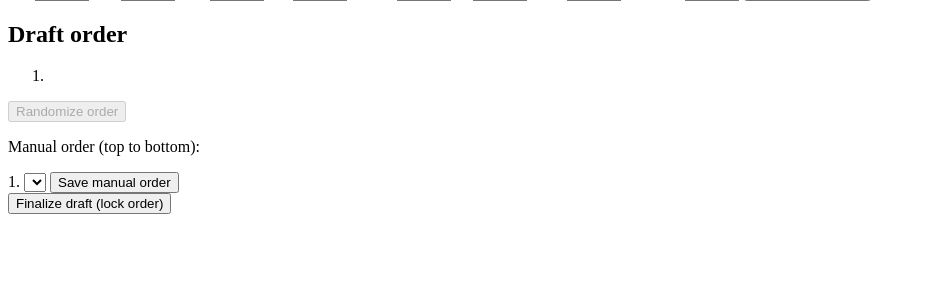
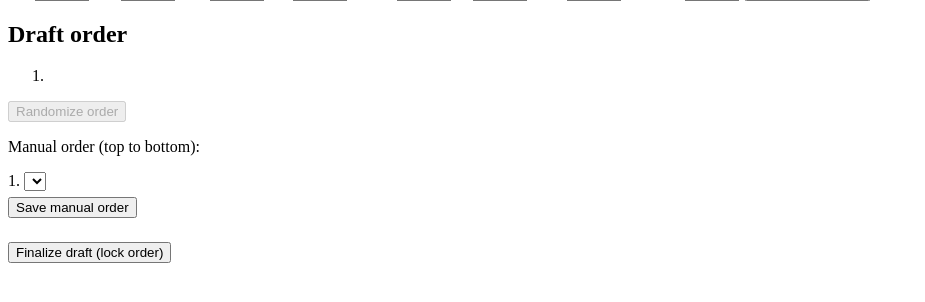
Before and after one commit to mkhall257/FFB, a PHP site: template views/draft_setup.php in a window 1280 px wide. Shown: the part 308-610 px from the top of the page, without its empty margins (0-925 px from the left). Run offline with PHP 8.4, Linux system fonts and the light colour scheme; the template is opened without the code that fills it: most values are stand-ins (such as "Sample title", 1, 10 or a date in 2020); data that the repository does not hold is empty.

Commit message:
@ fix: space out manual draft-order form from the finalize button
Stack the numbered team dropdowns and add margins so the manual-order
step and the Finalize button no longer collide. View-only. Part of #2.

Co-Authored-By: Claude Opus 4.8 <noreply@anthropic.com>
@

```diff
--- a/views/draft_setup.php
+++ b/views/draft_setup.php
@@ -83,10 +83,10 @@ $rounds = $starters + $slot('bench');
     </form>
 
     <?php if ($teams !== []): ?>
-        <form method="post" action="/admin/draft/order">
+        <form method="post" action="/admin/draft/order" style="margin-top:1rem">
             <p>Manual order (top to bottom):</p>
             <?php foreach ($teams as $i => $t): ?>
-                <label><?= (int) $i + 1 ?>.
+                <label style="display:block; margin-bottom:0.35rem"><?= (int) $i + 1 ?>.
                     <select name="team_ids[]">
                         <?php foreach ($teams as $opt): ?>
                             <option value="<?= (int) $opt['team_id'] ?>"><?= e((string) $opt['team_name']) ?></option>
@@ -98,7 +98,7 @@ $rounds = $starters + $slot('bench');
         </form>
     <?php endif; ?>
 
-    <form method="post" action="/admin/draft/finalize">
+    <form method="post" action="/admin/draft/finalize" style="margin-top:1.5rem">
         <button type="submit"<?= $order === [] ? ' disabled' : '' ?>>Finalize draft (lock order)</button>
     </form>
 <?php endif; ?>
```
